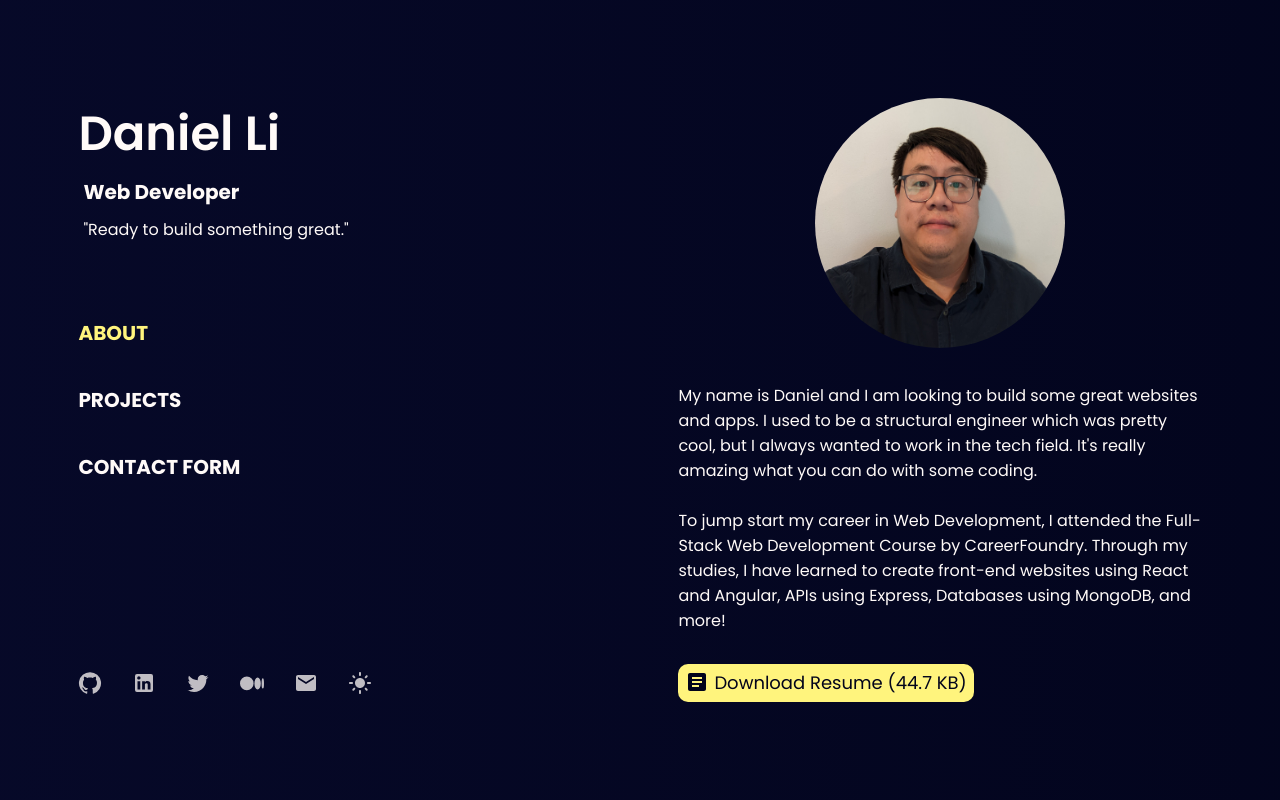
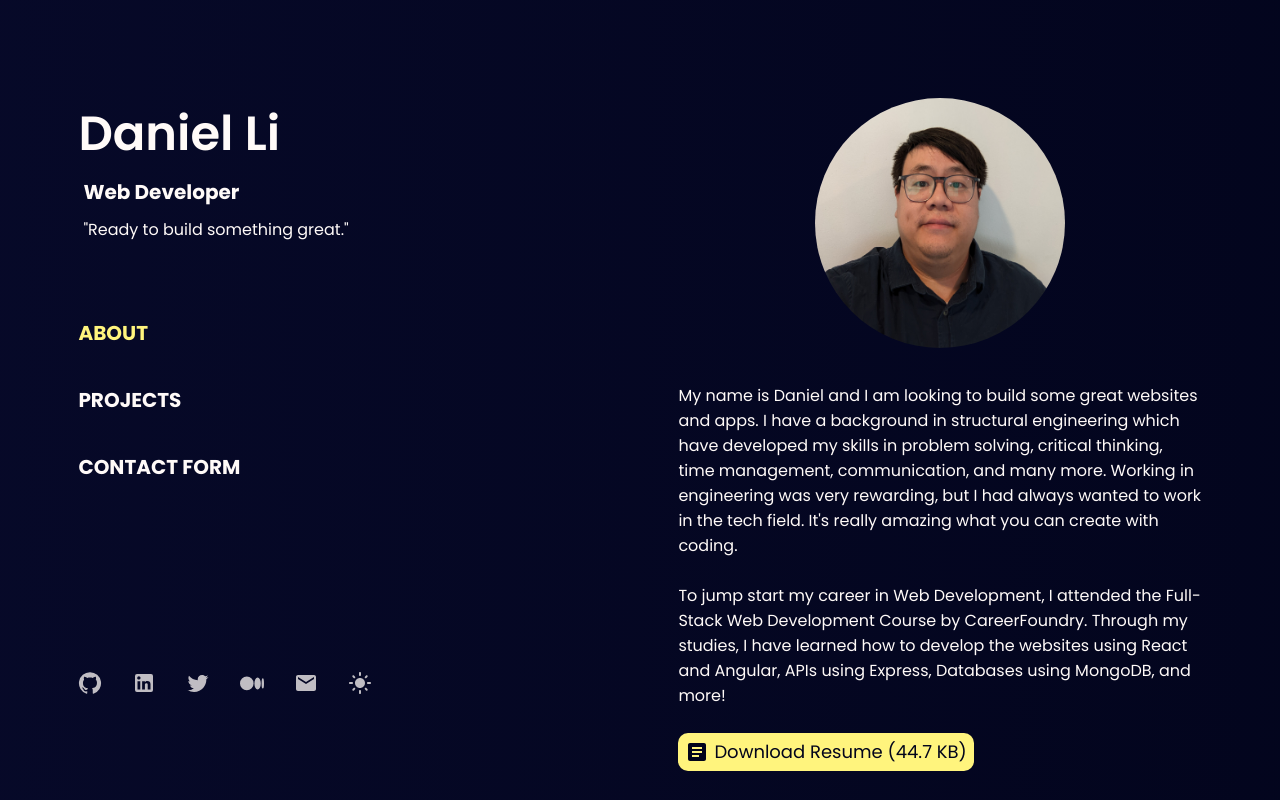
Before and after one commit to danielcli-dev/portfolio, a React (Create React App) app: page / in a window 1280 px wide. Built offline with nearby package versions, Linux system fonts and the light colour scheme.

Commit message:
Updated About page

```diff
--- a/src/About.js
+++ b/src/About.js
@@ -20,14 +20,13 @@ function About({ active }) {
         </div>
         <h1 className="about__title mobile-only">Hello!</h1>
         My name is Daniel and I am looking to build some great websites and
-        apps. I used to be a structural engineer which was pretty cool, but I
-        always wanted to work in the tech field. It's really amazing what you
-        can do with some coding.
+        apps. I have a background in structural engineering which have developed my skills in problem solving, critical thinking, time management, communication, and many more. Working in engineering was very rewarding, but I
+        had always wanted to work in the tech field. It's really amazing what you can create with coding.
         <br />
         <br />
         To jump start my career in Web Development, I attended the Full-Stack
         Web Development Course by CareerFoundry. Through my studies, I have
-        learned to create front-end websites using React and Angular, APIs using
+        learned how to develop the websites using React and Angular, APIs using
         Express, Databases using MongoDB, and more!
       </div>
       <a
```
